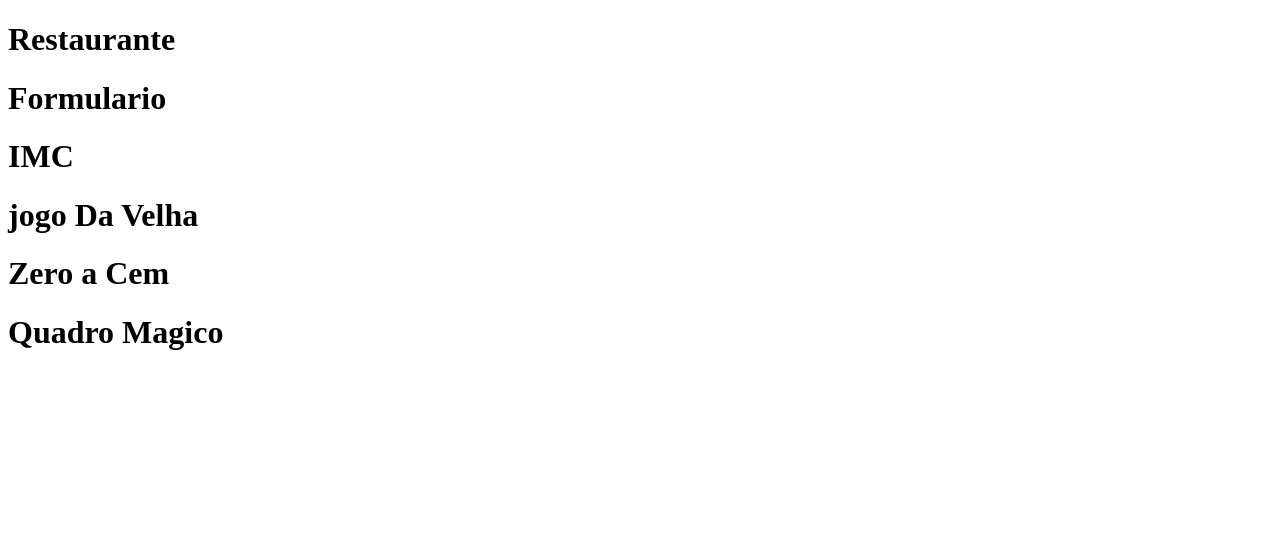
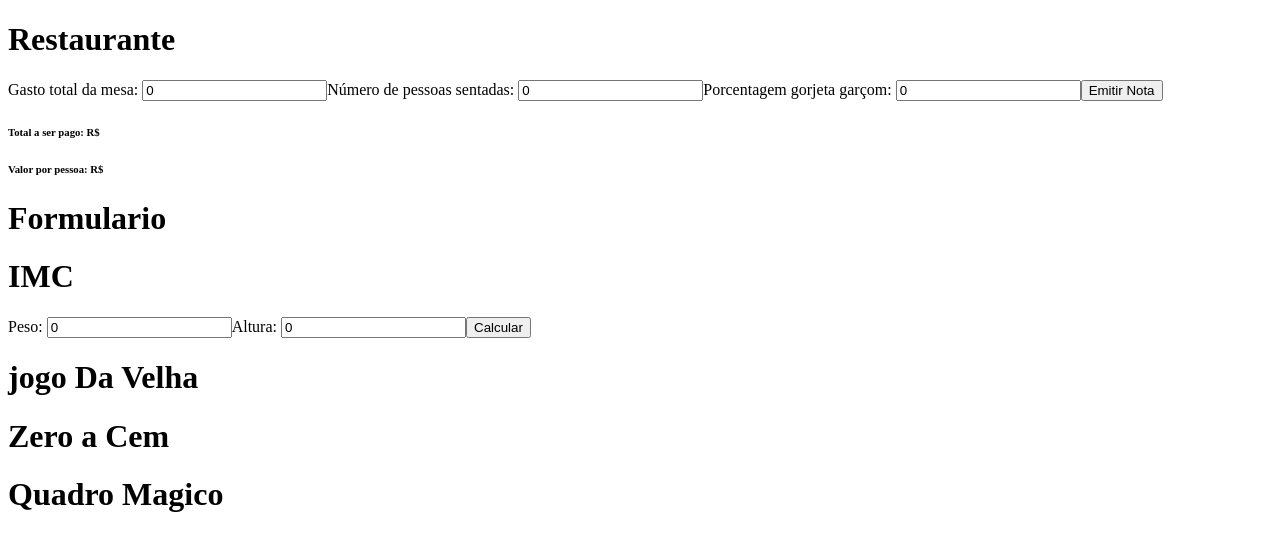
Before and after one commit to elayneargollo/lista-de-questoes-react, a React (Create React App) app: page / in a window 1280 px wide. Shown: the top 550 px of the page. Built offline with nearby package versions, Linux system fonts and the light colour scheme.

Commit message:
logica restaurante

```diff
--- a/src/components/contaRestaurante/ContaRestaurante.js
+++ b/src/components/contaRestaurante/ContaRestaurante.js
@@ -1,11 +1,64 @@
 import React, { Component } from 'react';
 
 export default class ContaRestaurante extends Component {
+
+  constructor(props) {
+    super(props);
+    this.state = {
+      gastoTotalMesa: 0,
+      numeroDePessoasSentadas: 0,
+      porcentualPagoGorjeta: 0,
+      totalGeral: "",
+      totalPorPessoa: "",
+    };
+  }
+
+  emitirNota() {
+    let state = this.state;
+
+    let totalGeral = Number(state.gastoTotalMesa) + Number(state.gastoTotalMesa * (state.porcentualPagoGorjeta/100));
+    state.totalGeral = totalGeral;
+
+    let totalPorPessoa =  totalGeral/state.numeroDePessoasSentadas;
+    state.totalPorPessoa = totalPorPessoa;
+
+    this.setState(state);
+  }
 
   render() {
     return (
       <div className="restaurante">
       <h1>Restaurante</h1>
+
+      Gasto total da mesa:{" "}
+        <input
+          type="text"
+          name="gastoTotalMesa"
+          value={this.state.gastoTotalMesa}
+          onChange={(e) => this.setState({ gastoTotalMesa: e.target.value })}
+        />
+
+        Número de pessoas sentadas:{" "}
+        <input
+          type="text"
+          name="numeroDePessoasSentadas"
+          value={this.state.numeroDePessoasSentadas}
+          onChange={(e) => this.setState({ numeroDePessoasSentadas: e.target.value })}
+        />
+
+        Porcentagem gorjeta garçom:{" "}
+        <input
+          type="text"
+          name="porcentualPagoGorjeta"
+          value={this.state.porcentualPagoGorjeta}
+          onChange={(e) => this.setState({ porcentualPagoGorjeta: e.target.value })}
+        />
+
+        <button onClick={this.emitirNota.bind(this)}>Emitir Nota</button>
+        <br />
+        <h6>Total a ser pago: R$ {this.state.totalGeral}</h6>
+        <h6>Valor por pessoa: R$ {this.state.totalPorPessoa}</h6>
+
       </div>
     );
   }
--- a/src/components/imc/IMC.js
+++ b/src/components/imc/IMC.js
@@ -1,11 +1,43 @@
-import React, { Component } from 'react';
+import React, { Component } from "react";
 
 export default class IMC extends Component {
+  constructor(props) {
+    super(props);
+    this.state = {
+      peso: 0,
+      altura: 0,
+      imc: "",
+    };
+  }
+
+  calcular() {
+    let state = this.state;
+    let imc = state.peso / state.altura ** 2;
+    state.imc = imc;
+    this.setState(state);
+  }
 
   render() {
     return (
       <div className="imc">
-      <h1>IMC</h1>
+        <h1> IMC </h1>
+        Peso:{" "}
+        <input
+          type="text"
+          name="peso"
+          value={this.state.peso}
+          onChange={(e) => this.setState({ peso: e.target.value })}
+        />
+        Altura:{" "}
+        <input
+          type="text"
+          name="altura"
+          value={this.state.altura}
+          onChange={(e) => this.setState({ altura: e.target.value })}
+        />
+        <button onClick={this.calcular.bind(this)}>Calcular</button>
+        <br />
+        <h1>{this.state.imc}</h1>
       </div>
     );
   }
--- a/src/index.js
+++ b/src/index.js
@@ -1,7 +1,7 @@
 import React from 'react';
 import ReactDOM from 'react-dom';
 
-import App from './App/App';
+import App from './app/App';
 
 ReactDOM.render(
   <React.StrictMode>
```
Also changed, not shown: src/app/App.js (renamed from src/App/App.js).
